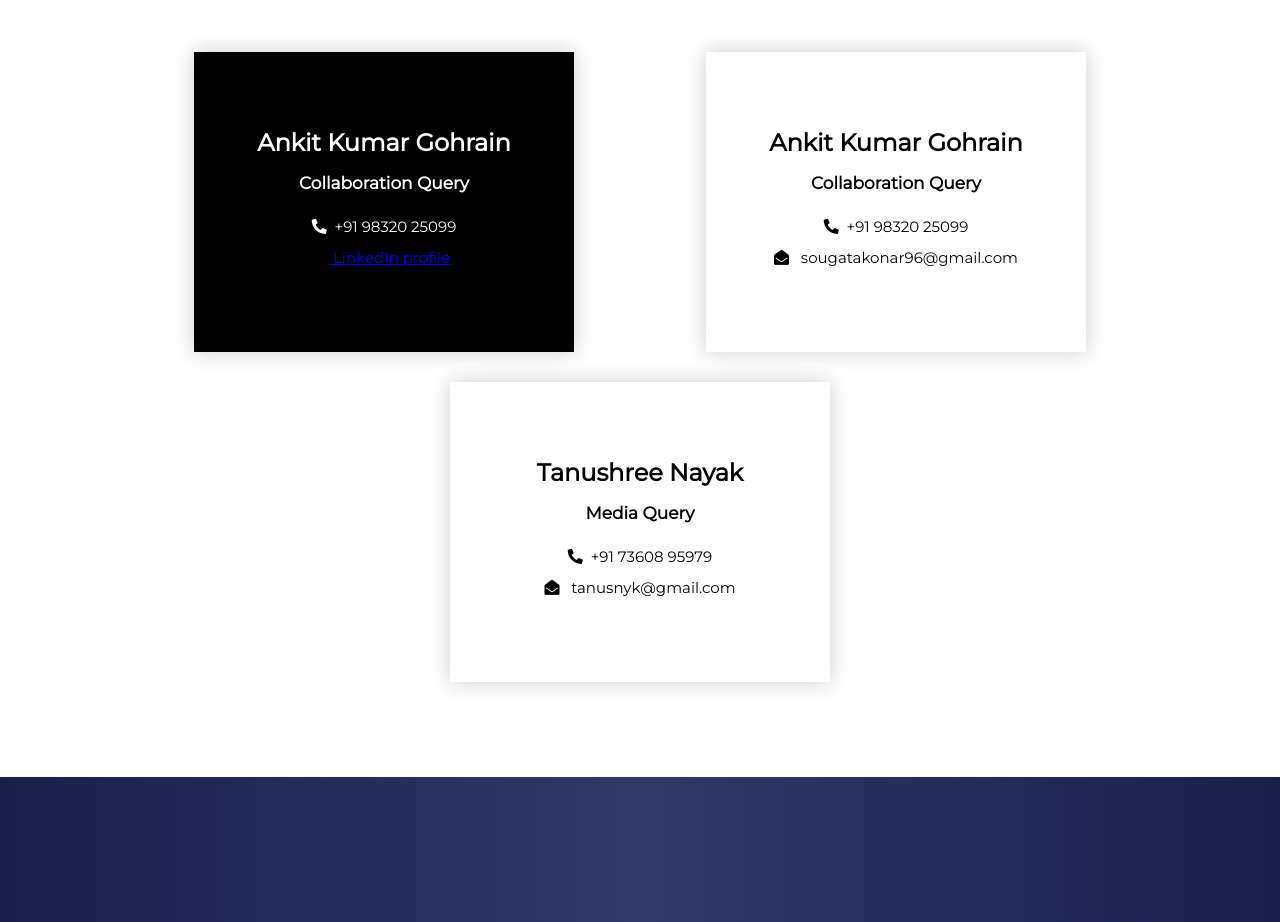
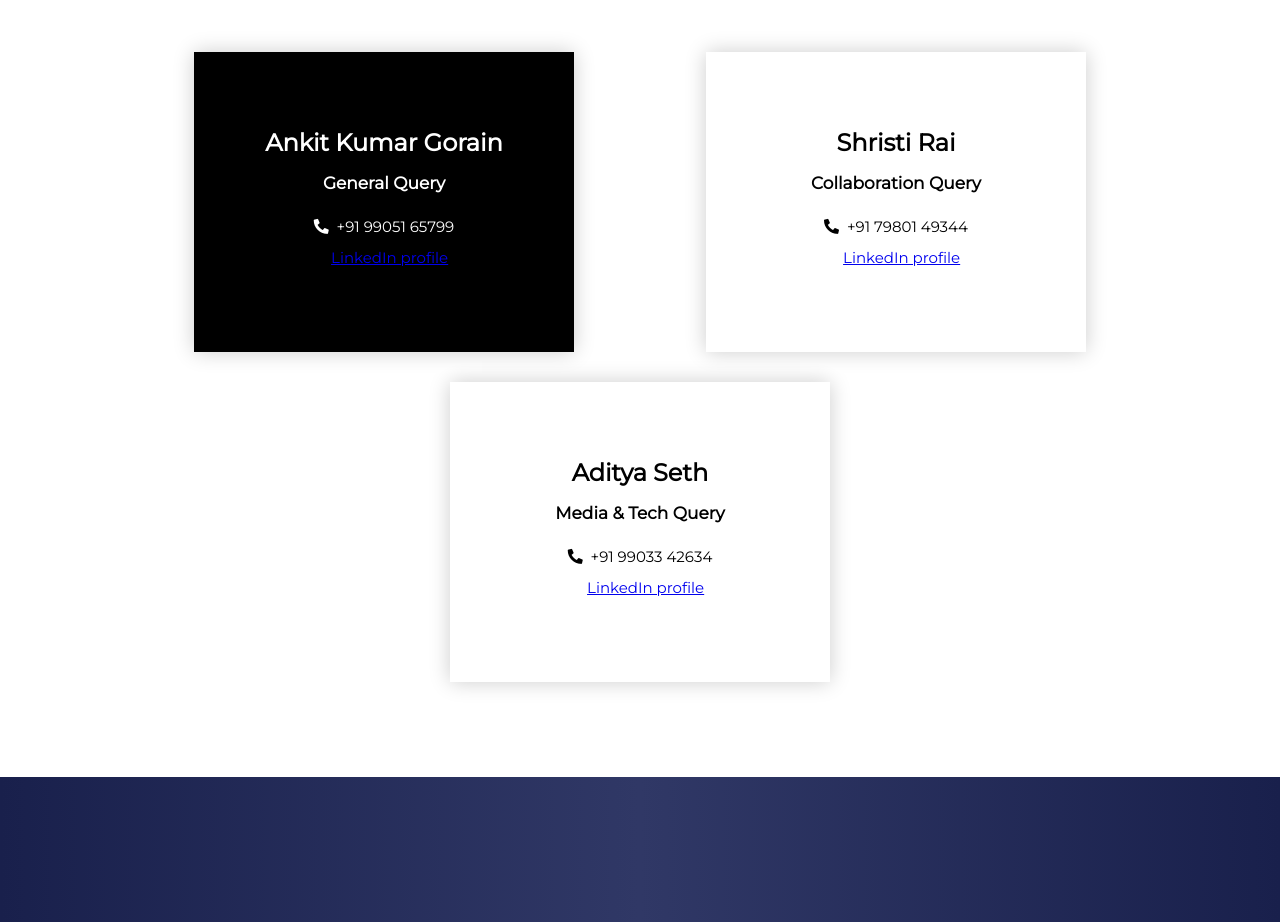
Before and after one commit to Soumyata12/iictmsl, a plain HTML site: page contact.html in a window 1280 px wide. Shown: the part 900-1822 px from the top of the page. Drawn offline with nearby package versions, Linux system fonts and the light colour scheme.

Commit message:
Update contact.html

```diff
--- a/contact.html
+++ b/contact.html
@@ -79,26 +79,26 @@
         <div class="boh">
 
              <div class="content" onmouseover="mousein(this);">
-                <h1>Ankit Kumar Gohrain</h1>
-                <h3>Collaboration Query</h3>
-                <p><i class="fas fa-phone-alt"></i>&nbsp +91 98320 25099</p>
-                <p><i class="fa-brands fa-linkedin-in"></i><a href="https://www.linkedin.com/in/akgorain" target="_blank" class="has-popup-link"> LinkedIn profile</a></p>
+                <h1>Ankit Kumar Gorain</h1>
+                <h3>General Query</h3>
+                <p><i class="fas fa-phone-alt"></i>&nbsp +91 99051 65799</p>
+                <p><i class="fa-brands fa-linkedin-in"></i><a href="https://www.linkedin.com/in/akgorain" target="_blank" class="has-popup-link">LinkedIn profile</a></p>
             </div>
 
             <div class="content" onmouseover="mousein(this);">
-                <h1>Ankit Kumar Gohrain</h1>
+                <h1>Shristi Rai</h1>
                 <h3>Collaboration Query</h3>
-                <p><i class="fas fa-phone-alt"></i>&nbsp +91 98320 25099</p>
-                <p><i class="fas fa-envelope-open"></i> &nbsp&nbspsougatakonar96@gmail.com</p>
+                <p><i class="fas fa-phone-alt"></i>&nbsp +91 79801 49344</p>
+                <p><i class="fa-brands fa-linkedin-in"></i><a href="https://www.linkedin.com/in/shristi-rai-03a264209" target="_blank" class="has-popup-link">LinkedIn profile</a></p>
             </div>
 
 
 
             <div class="content" onmouseover="mousein(this);">
-                <h1>Tanushree Nayak </h1>
-                <h3>Media Query</h3>
-                <p><i class="fas fa-phone-alt"></i>&nbsp +91 73608 95979</p>
-                <p><i class="fas fa-envelope-open"></i> &nbsp&nbsptanusnyk@gmail.com</p>
+                <h1>Aditya Seth</h1>
+                <h3>Media & Tech Query</h3>
+                <p><i class="fas fa-phone-alt"></i>&nbsp +91 99033 42634</p>
+                <p><i class="fa-brands fa-linkedin-in"></i><a href="https://www.linkedin.com/in/aditya-seth-270833233" target="_blank" class="has-popup-link">LinkedIn profile</a></p>
             </div>
 
 
```
